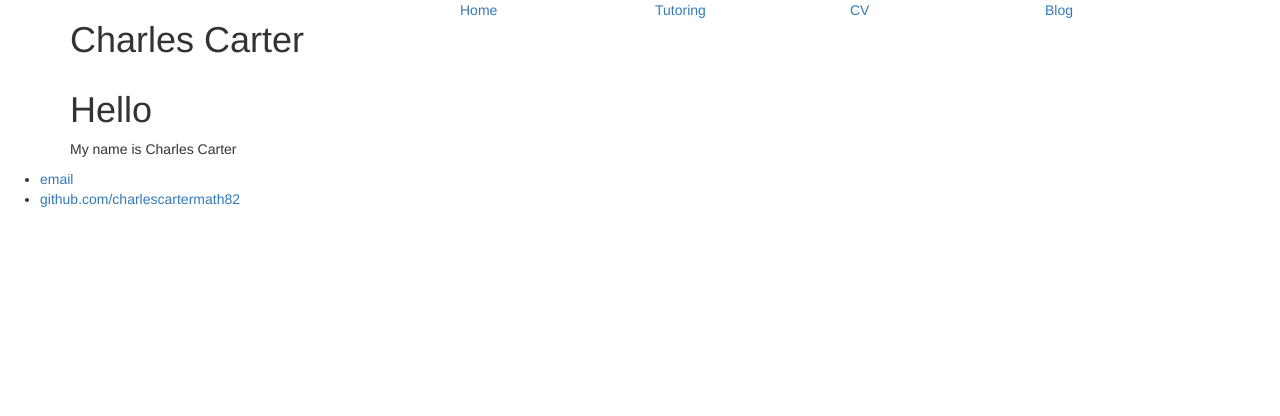
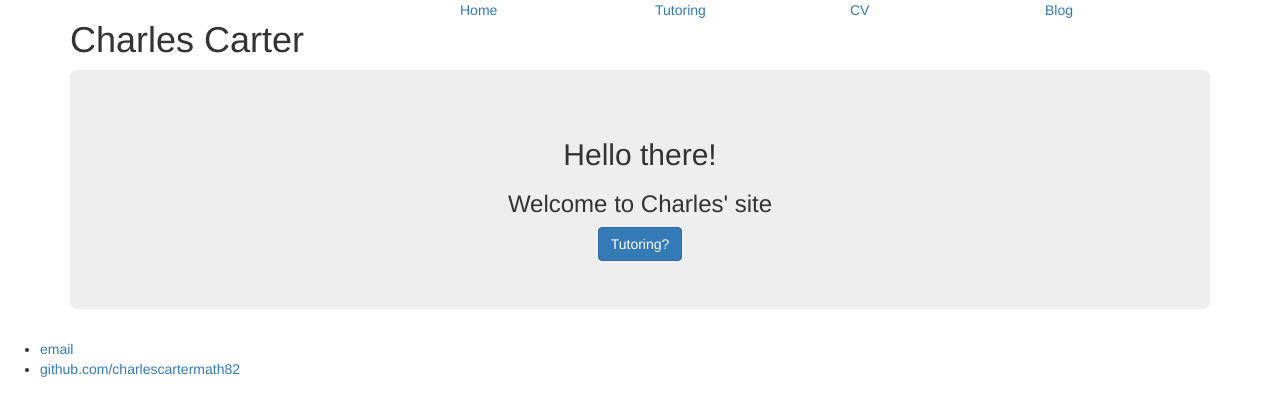
Before and after one commit to charlescartermath82/charlescartermath82.github.io, a Jekyll site: the page built from index.html, in a window 1280 px wide. Shown: the top 416 px of the page. Built offline with Jekyll 4.4.1, drawn with Linux system fonts in a browser that asks for light colours.

Commit message:
Update index.html

```diff
--- a/index.html
+++ b/index.html
@@ -3,7 +3,12 @@ layout: default
 title: "Charles Carter, Math/Test Taking Tutor"
 ---
 
-<div class="blurb">
-  <h1> Hello </h1>
-  <p> My name is Charles Carter </p>
-</div>
+<section class="jumbotron">
+			<div class="container">
+				<div class="row text-center">
+					<h2>Hello there!</h2>
+					<h3>Welcome to Charles' site</h3>
+					<a class="btn btn-primary" href="/tutor costs" role="button">Tutoring?</a>
+				</div>
+			</div>
+</section>
```
